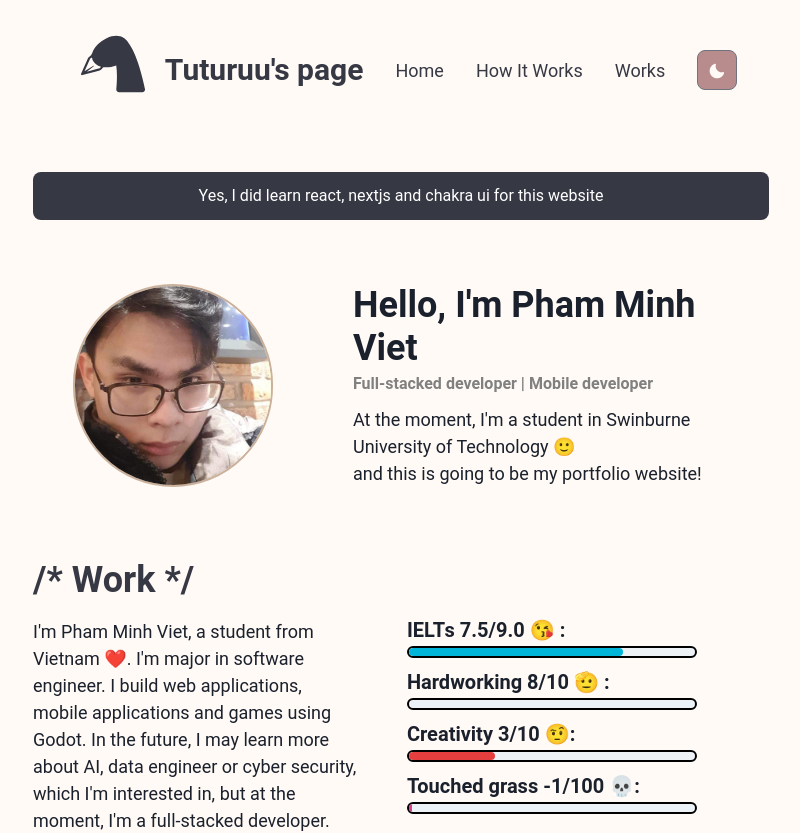
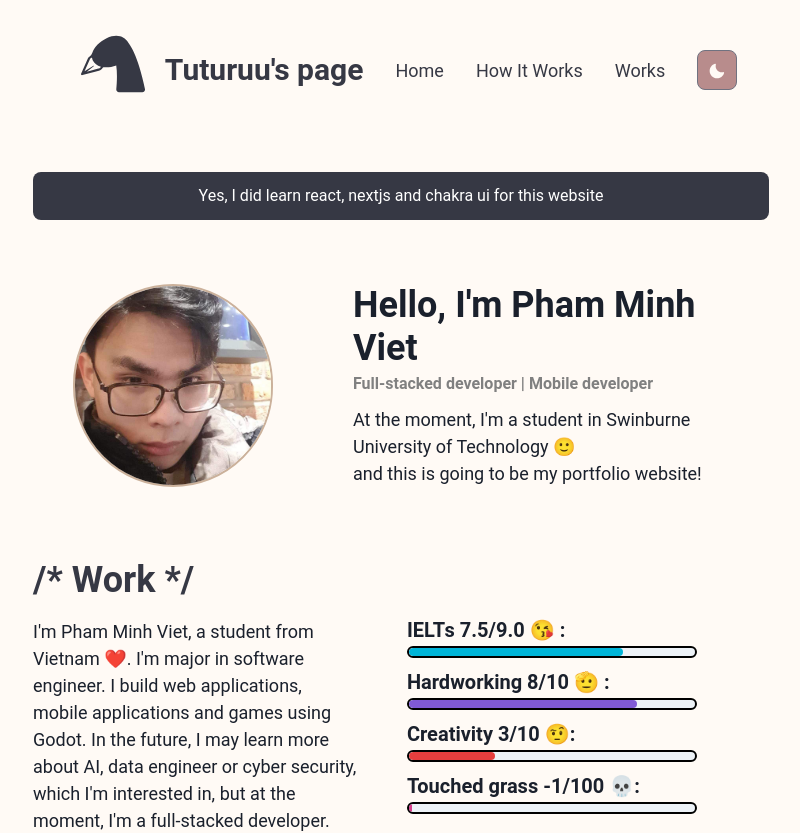
Before and after one commit to tuturuuu/portfolio, a Next.js app: page /ui/main in a window 1280 px wide. Shown: the top 833 px of the page, without its empty margins (239-1039 px from the left). Built offline with nearby package versions, Linux system fonts and the light colour scheme.

Commit message:
first commit

```diff
--- a/pages/ui/main.js
+++ b/pages/ui/main.js
@@ -92,7 +92,7 @@ export default function MainPage() {
               borderStyle='solid'
               borderWidth='2px'
               borderColor='black'
-              colorScheme='black'
+              colorScheme='purple'
               borderRadius={20}
               value={80}
               mb={3}
```
